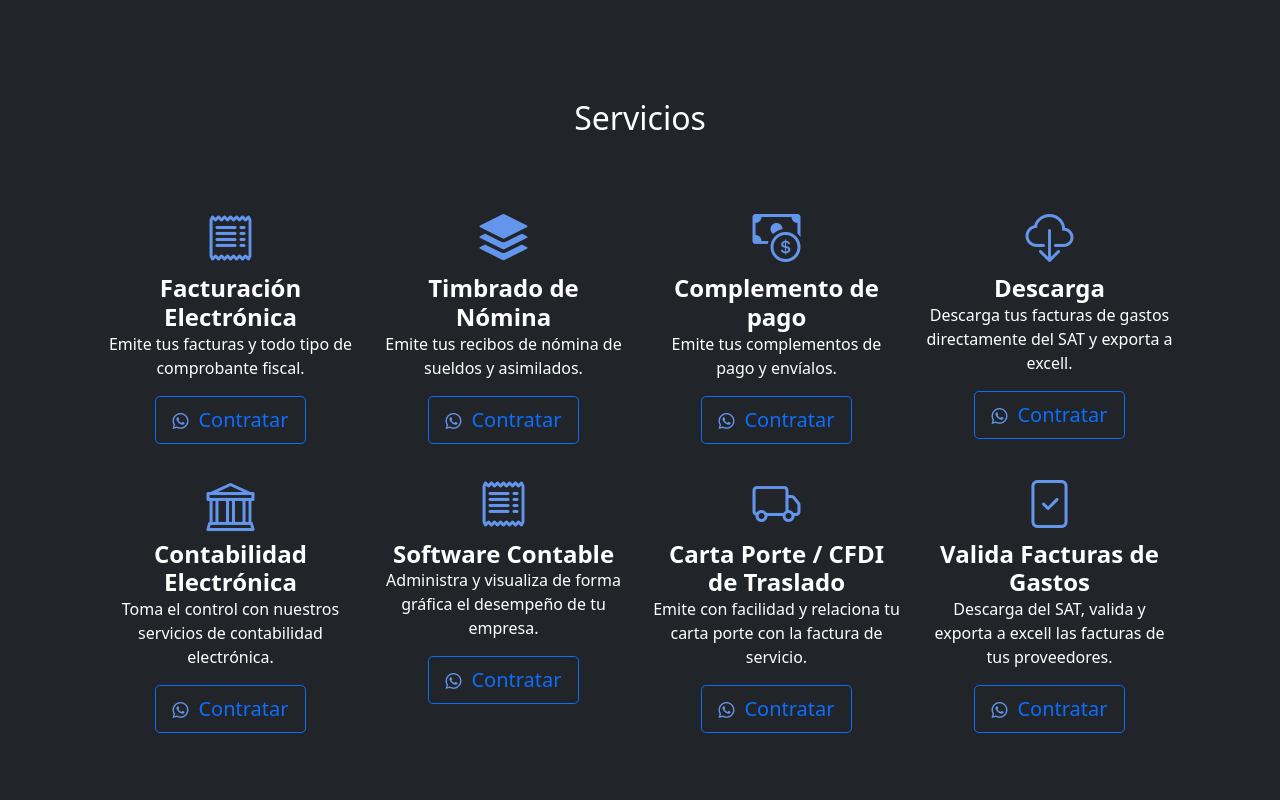
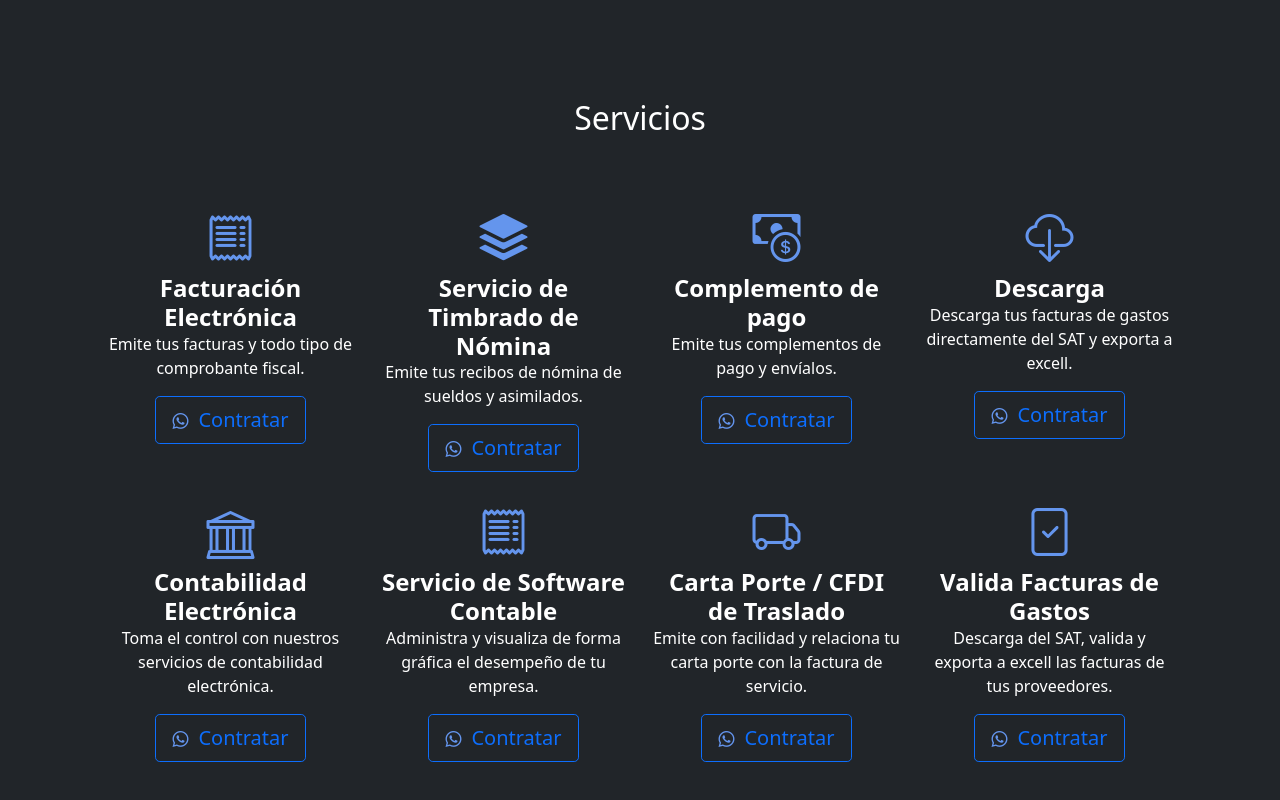
Before and after one commit to chucoyos/gh-first, a plain HTML site: page index.html in a window 1280 px wide. Shown: the part 476-1276 px from the top of the page. Drawn offline with nearby package versions, Linux system fonts and the light colour scheme.

Commit message:
modify services

```diff
--- a/index.html
+++ b/index.html
@@ -86,7 +86,7 @@
       <div class="col d-flex align-items-start">
         <div>
           <i class="bi bi-stack" style="font-size: 3rem; color: cornflowerblue;" ></i>
-          <h4 class="fw-bold mb-0">Timbrado de Nómina</h4>
+          <h4 class="fw-bold mb-0">Servicio de Timbrado de Nómina</h4>
           <p>Emite tus recibos de nómina de sueldos y asimilados.</p>
           <a  class="btn btn-lg btn-outline-primary" href="https://wa.me/523141352209?text=Estoy%20interesado%20en%20el%20sistema%20de%20facturación" target="_blank" rel="noopener noreferrer"><span class=""><i class="bi bi-whatsapp" style="font-size: 1rem; color: cornflowerblue;" ></i>&ensp;Contratar</span></a>
         </div>
@@ -122,7 +122,7 @@
       <div class="col d-flex align-items-start">
         <div>
           <i class="bi bi-receipt" style="font-size: 3rem; color: cornflowerblue;" ></i>
-          <h4 class="fw-bold mb-0">Software Contable</h4>
+          <h4 class="fw-bold mb-0">Servicio de Software Contable</h4>
           <p>Administra y visualiza de forma gráfica el desempeño de tu empresa.</p>
           <a  class="btn btn-lg btn-outline-primary" href="https://wa.me/523141352209?text=Estoy%20interesado%20en%20el%20sistema%20de%20facturación" target="_blank" rel="noopener noreferrer"><span class=""><i class="bi bi-whatsapp" style="font-size: 1rem; color: cornflowerblue;" ></i>&ensp;Contratar</span></a>
         </div>
```
